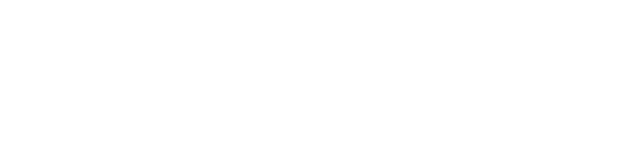
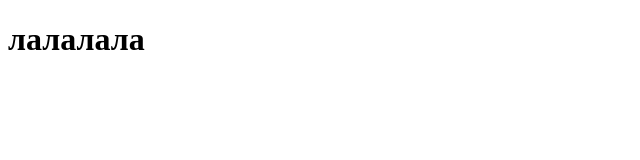
Before and after one commit to sonanecaeva2-ctrl/first-project, a plain HTML site: page index.html in a window 1280 px wide. Shown: the whole page, without its empty margins (0-640 px from the left). Drawn offline with Linux system fonts and the light colour scheme.

Commit message:
мой второй коммит

```diff
--- a/index.html
+++ b/index.html
@@ -6,6 +6,6 @@
     <title>Document</title>
 </head>
 <body>
-
+    <h1>лалалала</h1>
 </body>
 </html>
```
